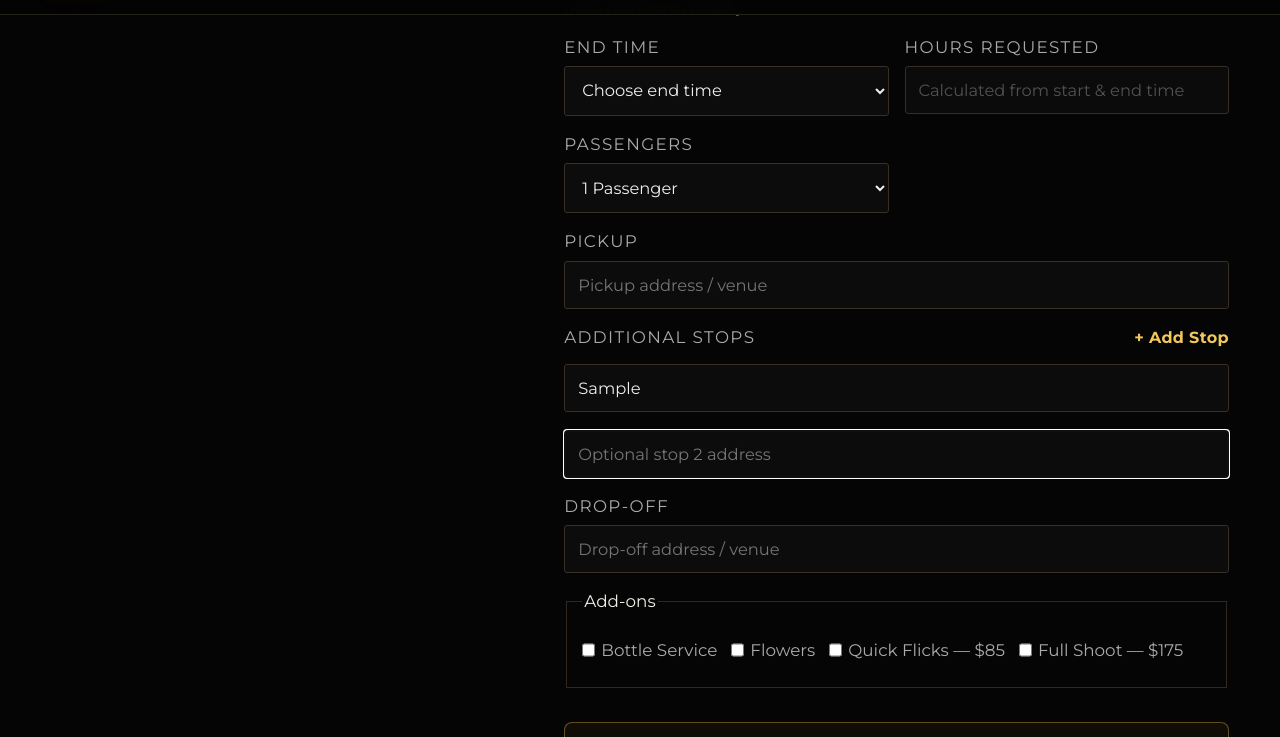
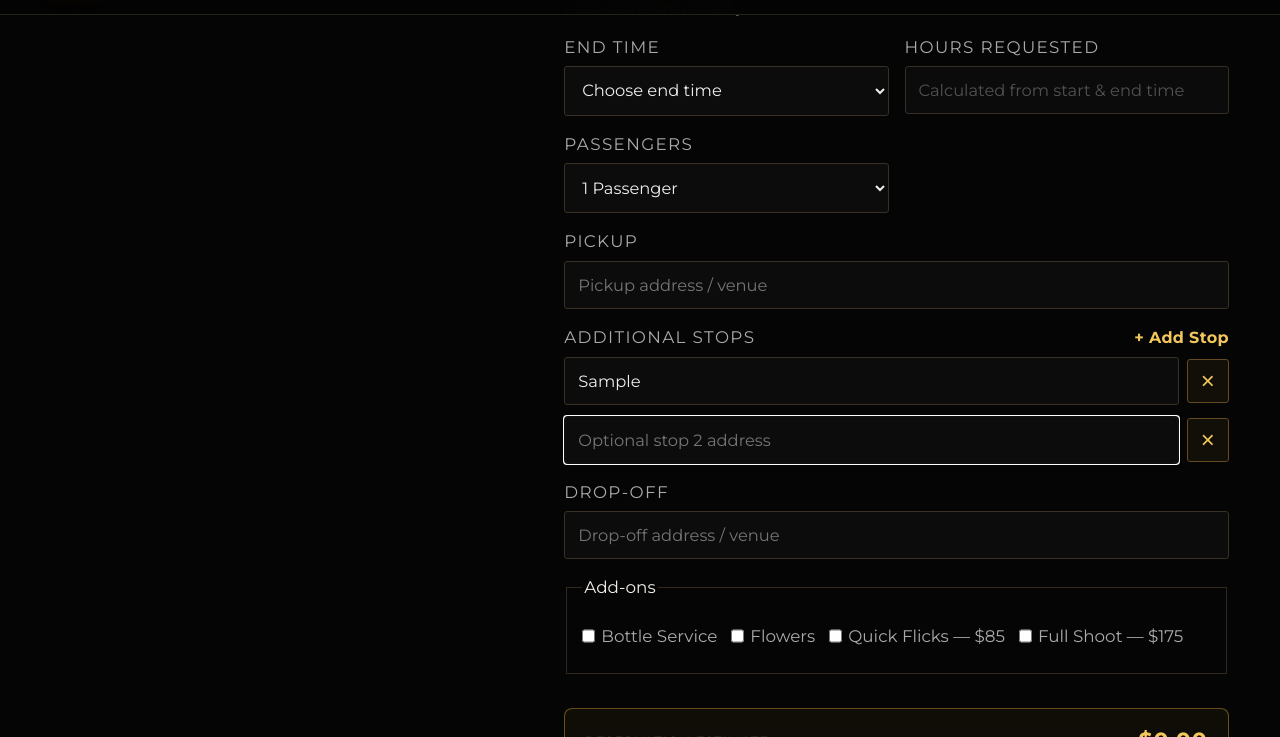
Before and after one commit to youngbj20-create/bk-exclusivez-v24, a website: page index.html in a window 1280 px wide. Both pictures are taken after typing "Sample" into the empty fields and a click on the button "+ Add Stop". Shown: the part 3378-4115 px from the top of the page. Drawn offline with nearby package versions, Linux system fonts and the light colour scheme; no server answers.

Commit message:
removable-additional-stops

```diff
--- a/index.html
+++ b/index.html
@@ -52,7 +52,7 @@
     <button type="button" id="addStopBtn" class="add-stop-btn">+ Add Stop</button>
   </div>
   <div id="stopsContainer">
-    <input id="stop-1" name="stop" class="stop-input" placeholder="Optional stop address">
+    <div class="stop-row"><input id="stop-1" name="stop" class="stop-input" placeholder="Optional stop address" autocomplete="street-address"><button type="button" class="remove-stop-btn" aria-label="Remove stop 1" title="Remove stop">×</button></div>
   </div>
 </div><label class="full">Drop-Off<input required name="dropoff" placeholder="Drop-off address / venue"></label><fieldset class="full"><legend>Add-ons</legend><label class="check"><input type="checkbox" name="bottle"> Bottle Service</label><label class="check"><input type="checkbox" name="flowers"> Flowers</label><label class="check"><input type="checkbox" name="quickflicks"> Quick Flicks — $85</label><label class="check"><input type="checkbox" name="photo"> Full Shoot — $175</label></fieldset><div class="price-summary full" id="priceSummary" aria-live="polite"><div class="price-summary-head"><span>Reservation Estimate</span><strong id="totalPrice">$0.00</strong></div><div id="priceBreakdown" class="price-breakdown"><p>Select your start and end time to see your price breakdown.</p></div><div class="price-summary-line" id="depositLine"><span>Confirmation deposit</span><strong>$100.00</strong></div><div class="price-summary-line balance" id="balanceLine"><span>Remaining balance due 3 hours before pickup</span><strong id="balanceDue">—</strong></div><p class="price-note" id="priceNote">The $100 deposit is applied toward your reservation total and confirms the booking.</p></div><button class="btn gold full" id="bookingSubmit" type="submit">Continue to $100 Deposit</button><p class="form-note full" id="formNote">Submitting prepares your reservation request. Payment is what finalizes the reservation.</p></form></section>
 
--- a/script.js
+++ b/script.js
@@ -283,9 +283,29 @@ window.location.href=paymentData.paymentUrl;
   finally{if(button){button.disabled=false;button.textContent=isAirport?'Request Airport Quote':'Continue to $100 Deposit';}}
 });
 
-// Add optional stops dynamically.
+// Add and remove optional stops dynamically.
 const addStopBtn=document.getElementById('addStopBtn'),stopsContainer=document.getElementById('stopsContainer');
-if(addStopBtn&&stopsContainer){let stopCount=1;addStopBtn.addEventListener('click',()=>{stopCount++;const input=document.createElement('input');input.type='text';input.name='stop';input.className='stop-input';input.id=`stop-${stopCount}`;input.placeholder=`Optional stop ${stopCount} address`;input.autocomplete='street-address';stopsContainer.appendChild(input);input.focus();});}
+if(addStopBtn&&stopsContainer){
+  const renumberStops=()=>{
+    [...stopsContainer.querySelectorAll('.stop-row')].forEach((row,index)=>{
+      const number=index+1,input=row.querySelector('.stop-input'),remove=row.querySelector('.remove-stop-btn');
+      input.id=`stop-${number}`;input.name='stop';input.placeholder=number===1?'Optional stop address':`Optional stop ${number} address`;
+      remove.setAttribute('aria-label',`Remove stop ${number}`);
+    });
+  };
+  addStopBtn.addEventListener('click',()=>{
+    const number=stopsContainer.querySelectorAll('.stop-row').length+1;
+    const row=document.createElement('div');row.className='stop-row';
+    const input=document.createElement('input');input.type='text';input.name='stop';input.className='stop-input';input.placeholder=`Optional stop ${number} address`;input.autocomplete='street-address';
+    const remove=document.createElement('button');remove.type='button';remove.className='remove-stop-btn';remove.textContent='×';remove.title='Remove stop';remove.setAttribute('aria-label',`Remove stop ${number}`);
+    row.append(input,remove);stopsContainer.appendChild(row);renumberStops();input.focus();
+  });
+  stopsContainer.addEventListener('click',event=>{
+    const remove=event.target.closest('.remove-stop-btn');if(!remove)return;
+    remove.closest('.stop-row').remove();renumberStops();
+  });
+  renumberStops();
+}
 
 // Highlight the navigation section currently in view.
 const navLinks=[...document.querySelectorAll('.nav nav a')];
--- a/styles.css
+++ b/styles.css
@@ -151,3 +151,10 @@
 .review-actions{display:flex;gap:12px;flex-wrap:wrap}
 @media(max-width:980px){.faq-list{grid-template-columns:repeat(2,minmax(0,1fr));gap:0 22px}}
 @media(max-width:650px){.faq-list{grid-template-columns:1fr;gap:0}.faq-section{padding-top:54px;padding-bottom:58px}.faq-item{grid-template-columns:34px minmax(0,1fr)}.review-panel{padding:24px;display:block}.review-actions{margin-top:18px}}
+
+/* Removable additional-stop rows */
+#stopsContainer .stop-row{display:grid;grid-template-columns:minmax(0,1fr) 42px;gap:8px;align-items:center}
+#stopsContainer .stop-input{min-width:0;margin-top:0}
+.remove-stop-btn{height:44px;width:42px;border:1px solid #654b20;border-radius:3px;background:#120e08;color:var(--gold2);font-size:24px;line-height:1;cursor:pointer;transition:background .2s ease,border-color .2s ease}
+.remove-stop-btn:hover{background:#24190a;border-color:var(--gold2)}
+.remove-stop-btn:focus-visible{outline:2px solid var(--gold2);outline-offset:2px}
```
